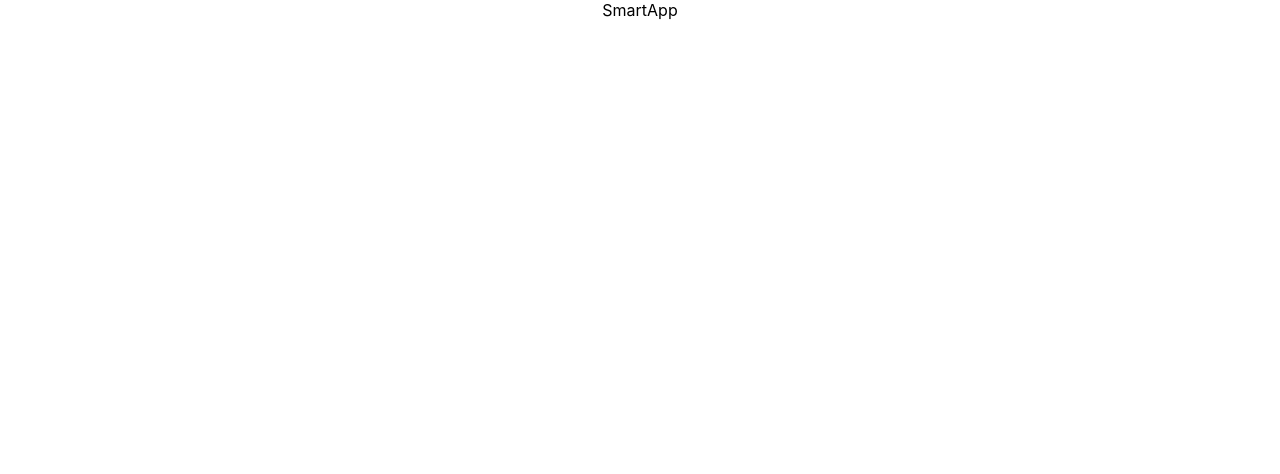
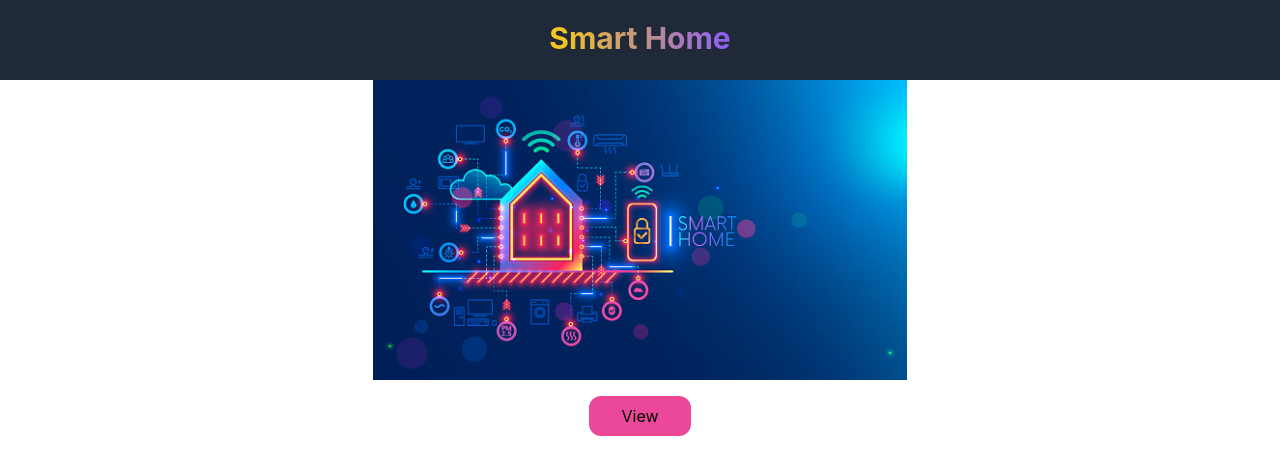
Before and after one commit to suryaRepos369/raspi-frontend, a React (Create React App) app: page / in a window 1280 px wide. Shown: the top 474 px of the page. Built offline with nearby package versions, Linux system fonts and the light colour scheme.

Commit message:
control page working

```diff
--- /dev/null
+++ b/my-project/package.json
@@ -0,0 +1,5 @@
+{
+  "name": "my-project",
+  "version": "0.1.0",
+  "private": true
+}
--- a/package.json
+++ b/package.json
@@ -36,5 +36,10 @@
       "last 1 firefox version",
       "last 1 safari version"
     ]
+  },
+  "devDependencies": {
+    "autoprefixer": "^10.4.12",
+    "postcss": "^8.4.18",
+    "tailwindcss": "^3.1.8"
   }
 }
--- /dev/null
+++ b/postcss.config.js
@@ -0,0 +1,6 @@
+module.exports = {
+  plugins: {
+    tailwindcss: {},
+    autoprefixer: {},
+  },
+}
--- a/src/App.js
+++ b/src/App.js
@@ -1,9 +1,18 @@
-import './App.css';
-
+import "./App.css";
+import Home from "./components/Homepage";
+import { Routes, Route, Navigate } from "react-router-dom";
+import Controlpage from "./components/Controlpage";
 function App() {
   return (
     <div className="App">
-SmartApp
+      <Routes>
+        <Route
+          path="/"
+          element={<Home />}></Route>
+        <Route
+          path="/control"
+          element={<Controlpage />}></Route>
+      </Routes>
     </div>
   );
 }
--- a/src/components/Controlpage.js
+++ b/src/components/Controlpage.js
@@ -31,7 +31,7 @@ const Controlpage = () => {
                   className="h-[100px] w-full "
                 />
                 <div class="card-text min-h-[350px]m-2 bg-white">
-                  <h3 className="mt-1 lead py-1">Lights</h3>
+                  {/* <h3 className="mt-1 lead py-1">Lights</h3> */}
                   <div className="flex gap-8 mt-8 flex-wrap">
                     {/* Farm 1 control */}
 
@@ -42,7 +42,7 @@ const Controlpage = () => {
                         <div
                           className={
                             bulb1State
-                              ? "flex  m-0 p-0 border-2 border-black  flex-grow bg-gradient-to-r from-yellow-400 to-yellow-600"
+                              ? "flex  m-0 p-0 border-2 border-black  flex-grow bg-gradient-to-r from-yellow-400 to-yellow-900"
                               : "flex  m-0 p-0 border-2 border-black flex-grow  bg-gradient-to-r from-gray-700 to-black"
                           }>
                           <img
--- a/src/index.js
+++ b/src/index.js
@@ -2,11 +2,13 @@ import React from "react";
 import ReactDOM from "react-dom/client";
 import "./index.css";
 import App from "./App";
-
+import { BrowserRouter } from "react-router-dom";
 const root = ReactDOM.createRoot(document.getElementById("root"));
 root.render(
   <React.StrictMode>
-    <App />
+    <BrowserRouter>
+      <App />
+    </BrowserRouter>
   </React.StrictMode>
 );
 
--- /dev/null
+++ b/tailwind.config.js
@@ -0,0 +1,8 @@
+/** @type {import('tailwindcss').Config} */
+module.exports = {
+  content: ["./src/**/*.{js,jsx,ts,tsx}"],
+  theme: {
+    extend: {},
+  },
+  plugins: [],
+};
```
Also changed, not shown: src/index.css (+6 -4 lines), 1 other file (tests, documents, lock files or other folders).
